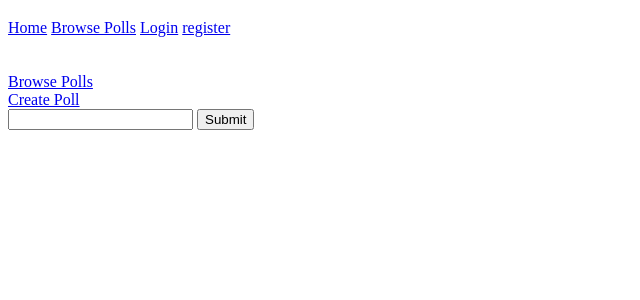
After one commit to bogey1185/GA-Unit4_PythonApp, a Python web app: template templates/index.html in a window 1280 px wide. The commit adds this page. Shown: the top 300 px of the page, without its empty margins (0-640 px from the left). Run offline with Jinja, Linux system fonts and the light colour scheme; the template is opened without the code that fills it, so the values that code supplies are empty.

```diff
--- /dev/null
+++ b/static/app.js
@@ -0,0 +1,7 @@
+//handle homepage hash code submits
+
+document.getElementById('btn').addEventListener('click', (e) => {
+  e.preventDefault()
+  const field = document.getElementById('hashcode');
+  window.location.href = `/stream/${field.value}`;
+})
--- /dev/null
+++ b/static/style.css
@@ -0,0 +1,7 @@
+.graphbar {
+  display: flex;
+}
+
+text {
+  padding-left: 10px;
+}
--- /dev/null
+++ b/templates/index.html
@@ -0,0 +1,18 @@
+{% extends 'layout.html' %}
+
+{% block content %}
+
+  <div class='bodynav'>
+
+    <div class="bodynav-browse"><a href="/stream">Browse Polls</a></div>
+    <div class="bodynav-create"><a href="/new_poll">Create Poll</a></div>
+    <div class="bodynav-code">
+      <form>
+        <input type="text" id="hashcode" name="hashcode" />
+        <button id="btn" type="submit">Submit</button>
+      </form>
+    </div>
+
+  </div>
+
+{% endblock %}
--- a/templates/layout.html
+++ b/templates/layout.html
@@ -4,6 +4,7 @@
     <meta charset="UTF-8">
     <meta name="viewport" content="width=device-width, initial-scale=1.0">
     <meta http-equiv="X-UA-Compatible" content="ie=edge">
+    <link rel="stylesheet" type="text/css" href="../static/style.css">
     <title>Document</title>
 </head>
 <body>
@@ -17,33 +18,20 @@
             </div>
             <div class = "loginlogout">
                 {% if current_user.is_authenticated %}
+                    <a href="{{url_for('index')}}" title="index">Home</a>
+                    <a href="{{url_for('stream')}}" title="stream">Browse Polls</a>
+                    <a href="{{url_for('new_poll')}}" title="new_poll">Create Poll</a>
                     <a href="{{url_for('logout')}}" title="logout">Logout</a>
-                    <a href="{{url_for('new_poll')}}" title="new_poll">Create Poll</a>
+                {% else %}
+                    <a href="{{url_for('index')}}" title="index">Home</a>
                     <a href="{{url_for('stream')}}" title="stream">Browse Polls</a>
-                {% else %}
                     <a href="{{url_for('login')}}" title="login">Login</a>
                     <a href="{{url_for('register')}}" title="register">register</a>
-                    <a href="{{url_for('stream')}}" title="stream">Browse Polls</a>
                 {% endif %}
             </div>
         </div>
 
         <br><br>
-<!--- All the names like poll, index, invitecode etc need to be double checked later because
-they dont even exist yet-->
-        <!-- <div class = "mainpage">
-            <div classname = "startpoll">
-                <a href="url_for('poll')">Start a Poll</a>
-            </div>
-
-            <div class = "browsepoll">
-                <a href="url_for('index')">Browse Polls</a>
-            </div>
-
-            <div class = "invite">
-                <a href="url_for('invitecode')">Join poll with a code</a>
-            </div>
-        </div> -->
 
 
         <div class="col">
@@ -54,5 +42,6 @@ they dont even exist yet-->
 
 
     </div>
+    <script src="../static/app.js"></script>
 </body>
 </html>
```
Also changed, not shown: app.py (+1 -13 lines), templates/show.html (+22 -1 lines).
